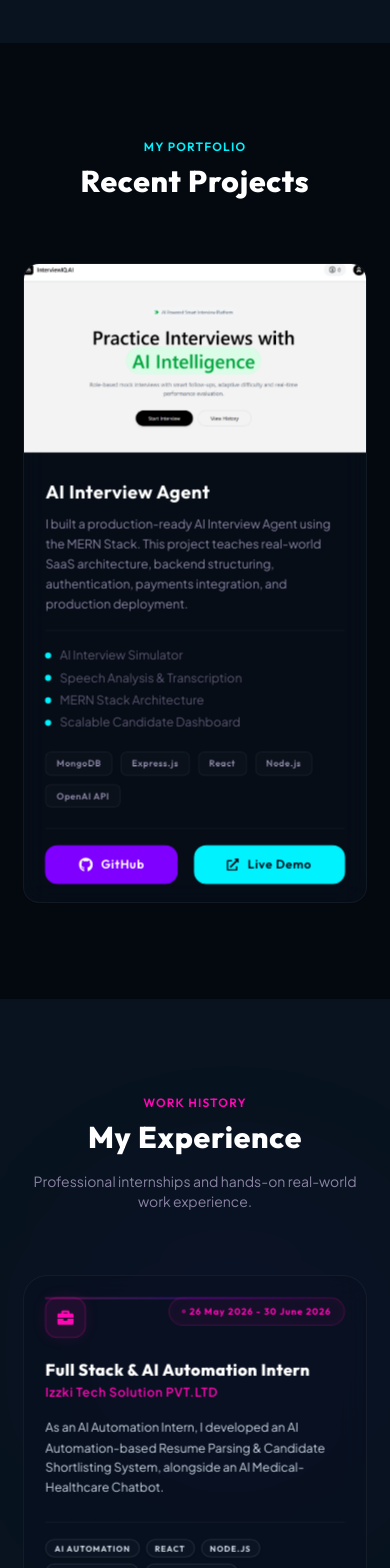
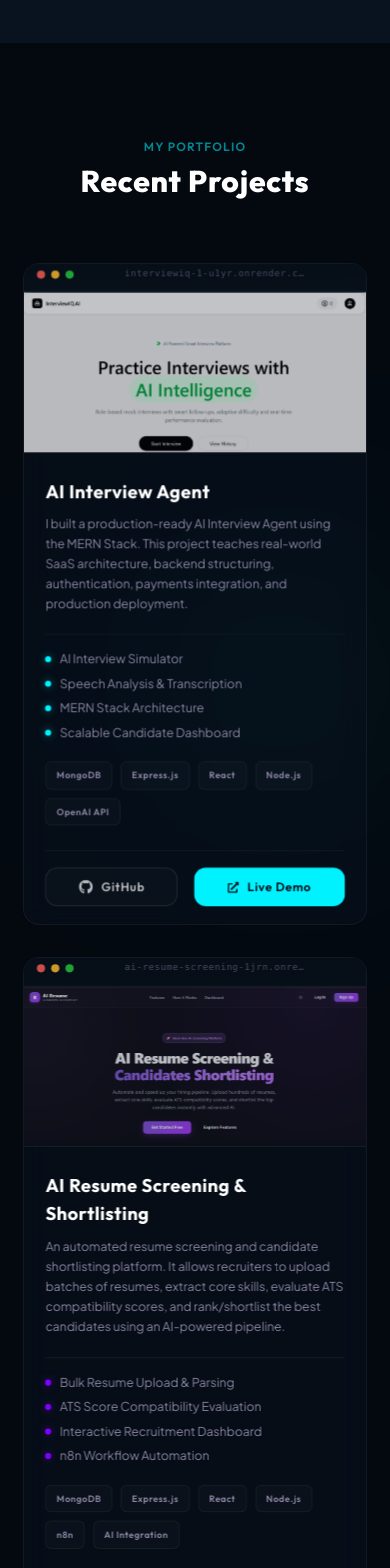
Before and after one commit to Gourav-jii/Portfolio, a React (Vite) app: page / in a window 390 px wide. Shown: the part 5180-6748 px from the top of the page. Built offline with nearby package versions, Linux system fonts and the light colour scheme.

Commit message:
Redesigned UI

```diff
--- a/src/components/Projects.jsx
+++ b/src/components/Projects.jsx
@@ -1,19 +1,9 @@
-import React, { useState, useEffect } from 'react';
+import React from 'react';
 import { motion } from 'framer-motion';
 import { FaGithub, FaExternalLinkAlt } from 'react-icons/fa';
 import GlowCard from './GlowCard';
 
 const Projects = () => {
-  const [projectImage, setProjectImage] = useState('/ai.png');
-
-  // Check if project.png exists in public folder
-  useEffect(() => {
-    const img = new Image();
-    img.src = '/project.png';
-    img.onload = () => setProjectImage('/project.png');
-    img.onerror = () => setProjectImage('/ai.png');
-  }, []);
-
   const projects = [
     {
       title: 'AI Interview Agent',
@@ -22,16 +12,58 @@ const Projects = () => {
       badges: ['MongoDB', 'Express.js', 'React', 'Node.js', 'OpenAI API'],
       github: 'https://github.com/Gourav-jii/interviewIQ',
       demo: 'https://interviewiq-1-u1yr.onrender.com/',
+      image: '/project.png',
+      glowColor: 'rgba(0, 242, 254, 0.18)',
+      accentGrad: 'from-neon-cyan via-[#00f2fe]/40 to-transparent',
+      dotBg: 'bg-neon-cyan shadow-[0_0_8px_rgba(0,242,254,0.5)]',
+      titleHover: 'group-hover:text-neon-cyan',
+      githubBtn: 'border-white/10 hover:border-neon-cyan hover:text-neon-cyan hover:shadow-cyan-glow text-white/70 bg-white/2 hover:bg-neon-cyan/5',
+      demoBtn: 'bg-neon-cyan hover:bg-transparent text-space-dark hover:text-neon-cyan border border-neon-cyan hover:border-neon-cyan hover:shadow-cyan-glow',
+    },
+    {
+      title: 'AI Resume Screening & Shortlisting',
+      desc: 'An automated resume screening and candidate shortlisting platform. It allows recruiters to upload batches of resumes, extract core skills, evaluate ATS compatibility scores, and rank/shortlist the best candidates using an AI-powered pipeline.',
+      features: ['Bulk Resume Upload & Parsing', 'ATS Score Compatibility Evaluation', 'Interactive Recruitment Dashboard', 'n8n Workflow Automation'],
+      badges: ['MongoDB', 'Express.js', 'React', 'Node.js', 'n8n', 'AI Integration'],
+      github: 'https://github.com/Gourav-jii/AI-Resume-Screening',
+      demo: 'https://ai-resume-screening-1jrn.onrender.com/',
+      image: '/resume-screening.png',
+      glowColor: 'rgba(127, 0, 255, 0.18)',
+      accentGrad: 'from-neon-purple via-[#7f00ff]/40 to-transparent',
+      dotBg: 'bg-neon-purple shadow-[0_0_8px_rgba(127,0,255,0.5)]',
+      titleHover: 'group-hover:text-neon-purple',
+      githubBtn: 'border-white/10 hover:border-neon-purple hover:text-neon-purple hover:shadow-purple-glow text-white/70 bg-white/2 hover:bg-neon-purple/5',
+      demoBtn: 'bg-neon-purple hover:bg-transparent text-white hover:text-neon-purple border border-neon-purple hover:border-neon-purple hover:shadow-purple-glow',
+    },
+    {
+      title: 'HealFlow - AI Healthcare Chatbot',
+      desc: 'An AI-powered healthcare companion and clinic management platform. It helps users understand symptoms, explore medicine insights, schedule appointments with doctors, and delivers reassurance through an interactive, LLM-powered chatbot UI.',
+      features: ['AI Symptom & Medication Checker', 'Real-time Doctor Appointment Booking', 'n8n Workflow & Webhook Integration', 'Secure Doctor & Patient Dashboard'],
+      badges: ['MongoDB', 'Express.js', 'React', 'Node.js', 'TypeScript', 'n8n'],
+      github: 'https://github.com/Gourav-jii/Medical-chatboat',
+      demo: 'https://healflow-medical-chatbot.onrender.com/',
+      image: '/healflow.png',
+      glowColor: 'rgba(254, 8, 181, 0.18)',
+      accentGrad: 'from-neon-pink via-[#fe08b5]/40 to-transparent',
+      dotBg: 'bg-neon-pink shadow-[0_0_8px_rgba(254,8,181,0.5)]',
+      titleHover: 'group-hover:text-neon-pink',
+      githubBtn: 'border-white/10 hover:border-neon-pink hover:text-neon-pink hover:shadow-pink-glow text-white/70 bg-white/2 hover:bg-neon-pink/5',
+      demoBtn: 'bg-neon-pink hover:bg-transparent text-white hover:text-neon-pink border border-neon-pink hover:border-neon-pink hover:shadow-pink-glow',
     }
   ];
 
   return (
-    <section id="projects" className="relative py-24 px-[6%] bg-space-deep">
-      <div className="max-w-6xl mx-auto">
+    <section id="projects" className="relative py-24 px-[6%] bg-space-deep overflow-hidden">
+
+      {/* Decorative Ambient Background Glows */}
+      <div className="absolute top-[20%] right-[-10%] w-[300px] h-[300px] bg-neon-cyan/5 rounded-full blur-[120px] pointer-events-none" />
+      <div className="absolute bottom-[10%] left-[-10%] w-[350px] h-[350px] bg-neon-purple/5 rounded-full blur-[130px] pointer-events-none" />
+
+      <div className="max-w-6xl mx-auto relative z-10">
 
         {/* Section Header */}
         <div className="text-center mb-16">
-          <span className="font-orbitron text-xs font-semibold tracking-widest text-neon-cyan uppercase mb-2 block">
+          <span className="font-orbitron text-xs font-semibold tracking-widest text-neon-cyan uppercase mb-2 block animate-pulse">
             My Portfolio
           </span>
           <h2 className="font-orbitron font-extrabold text-white text-3xl md:text-4xl tracking-wide">
@@ -39,8 +71,8 @@ const Projects = () => {
           </h2>
         </div>
 
-        {/* Projects Grid - Centered since we have only one project currently */}
-        <div className="flex justify-center">
+        {/* Projects Grid */}
+        <div className="grid grid-cols-1 md:grid-cols-2 lg:grid-cols-3 gap-8 max-w-6xl mx-auto justify-items-center">
           {projects.map((project, index) => (
             <motion.div
               key={index}
@@ -51,44 +83,64 @@ const Projects = () => {
               className="w-full max-w-md"
             >
               <GlowCard
-                glowColor="rgba(0, 242, 254, 0.15)"
-                className="flex flex-col w-full h-full overflow-hidden group clickable"
+                glowColor={project.glowColor}
+                className="flex flex-col w-full h-full overflow-hidden group clickable border border-white/5 bg-[#0a1524]/30 backdrop-blur-md"
               >
-                {/* Image Holder with static reference */}
-                <div className="w-full h-48 overflow-hidden border-b border-white/5 relative">
-                  <img
-                    src={projectImage}
-                    alt={project.title}
-                    className="w-full h-full object-cover group-hover:scale-105 transition-transform duration-500"
-                  />
+
+                {/* Colored Top Accent Line on Hover */}
+                <div className={`absolute top-0 left-0 right-0 h-[2px] bg-gradient-to-r ${project.accentGrad} opacity-30 group-hover:opacity-100 transition-opacity duration-500 z-30`} />
+
+                {/* macOS Style Browser Mockup Frame */}
+                <div className="w-full h-48 overflow-hidden border-b border-white/5 relative group/img bg-[#08131f]">
+                  {/* Window Controls Bar */}
+                  <div className="flex items-center gap-1.5 px-4 py-2.5 border-b border-white/5 bg-[#070e17]/80 backdrop-blur-sm z-20 relative">
+                    <span className="w-2 h-2 rounded-full bg-[#ff5f56] opacity-80" />
+                    <span className="w-2 h-2 rounded-full bg-[#ffbd2e] opacity-80" />
+                    <span className="w-2 h-2 rounded-full bg-[#27c93f] opacity-80" />
+                    <div className="mx-auto text-[9px] text-[#8b85a3]/50 font-mono tracking-wider select-none truncate max-w-[180px]">
+                      {project.demo.replace('https://', '').split('/')[0]}
+                    </div>
+                  </div>
+
+                  {/* Screenshot Container */}
+                  <div className="relative w-full h-[calc(100%-33px)] overflow-hidden">
+                    {/* Dark filter overlay that fades out on hover */}
+                    <div className="absolute inset-0 bg-space-dark/25 group-hover/img:bg-transparent transition-colors duration-500 z-10" />
+
+                    <img
+                      src={project.image}
+                      alt={project.title}
+                      className="w-full h-full object-cover object-top group-hover:scale-108 transition-transform duration-700 ease-out"
+                    />
+                  </div>
                 </div>
 
                 {/* Project Meta */}
                 <div className="p-6 flex flex-col flex-grow text-left">
-                  <h3 className="font-orbitron font-bold text-white text-lg tracking-wide mb-2 group-hover:text-neon-cyan transition-colors duration-300">
+                  <h3 className={`font-orbitron font-bold text-white text-lg tracking-wide mb-2 transition-colors duration-300 ${project.titleHover}`}>
                     {project.title}
                   </h3>
 
-                  <p className="text-xs text-[#8b85a3] leading-relaxed mb-4 flex-grow">
+                  <p className="text-xs text-[#8b85a3] leading-relaxed mb-5 flex-grow">
                     {project.desc}
                   </p>
 
                   {/* Features list */}
-                  <div className="flex flex-col gap-1.5 mb-5 border-t border-white/5 pt-4">
+                  <div className="flex flex-col gap-2 mb-5 border-t border-white/5 pt-4">
                     {project.features.map((feature, fIndex) => (
-                      <span key={fIndex} className="text-xs text-[#5c5770] flex items-center gap-2">
-                        <span className="w-1.5 h-1.5 rounded-full bg-neon-cyan" />
+                      <span key={fIndex} className="text-xs text-[#8b85a3] flex items-center gap-2 group-hover:text-white/80 transition-colors duration-300">
+                        <span className={`w-1.5 h-1.5 rounded-full ${project.dotBg} transition-transform duration-300 group-hover:scale-110`} />
                         {feature}
                       </span>
                     ))}
                   </div>
 
                   {/* Badges */}
-                  <div className="flex flex-wrap gap-2 mb-5">
+                  <div className="flex flex-wrap gap-2 mb-6">
                     {project.badges.map((badge, bIndex) => (
                       <span
                         key={bIndex}
-                        className="font-orbitron text-[9px] font-semibold tracking-wider bg-white/2 border border-white/5 text-[#8b85a3] px-2.5 py-1 rounded-md"
+                        className="font-orbitron text-[9px] font-semibold tracking-wider bg-white/2 border border-white/5 text-[#8b85a3] px-2.5 py-1.5 rounded-md hover:text-white transition-colors duration-300 hover:bg-white/5"
                       >
                         {badge}
                       </span>
@@ -96,12 +148,12 @@ const Projects = () => {
                   </div>
 
                   {/* Matching Premium Action Buttons */}
-                  <div className="flex gap-4 border-t border-white/5 pt-4">
+                  <div className="flex gap-4 border-t border-white/5 pt-4 mt-auto">
                     <a
                       href={project.github}
                       target="_blank"
                       rel="noopener noreferrer"
-                      className="flex-grow py-2.5 rounded-xl bg-neon-purple hover:bg-transparent text-white hover:text-neon-cyan border border-neon-purple hover:border-neon-cyan hover:shadow-purple-glow text-xs font-orbitron font-semibold tracking-wider transition-all duration-300 flex justify-center items-center gap-2 clickable"
+                      className={`flex-grow py-2.5 rounded-xl border font-orbitron text-xs font-semibold tracking-wider transition-all duration-300 flex justify-center items-center gap-2 clickable ${project.githubBtn}`}
                     >
                       <FaGithub size={14} /> GitHub
                     </a>
@@ -109,9 +161,9 @@ const Projects = () => {
                       href={project.demo}
                       target="_blank"
                       rel="noopener noreferrer"
-                      className="flex-grow py-2.5 rounded-xl bg-neon-cyan hover:bg-transparent text-space-dark hover:text-neon-cyan border border-neon-cyan hover:border-neon-cyan hover:shadow-cyan-glow text-xs font-orbitron font-semibold tracking-wider transition-all duration-300 flex justify-center items-center gap-2 clickable"
+                      className={`flex-grow py-2.5 rounded-xl border border-transparent font-orbitron text-xs font-semibold tracking-wider transition-all duration-300 flex justify-center items-center gap-2 clickable ${project.demoBtn}`}
                     >
-                      <FaExternalLinkAlt size={12} /> Live Demo
+                      <FaExternalLinkAlt size={11} /> Live Demo
                     </a>
                   </div>
 
```
Also changed, not shown: public/healflow.png (added), public/resume-screening.png (added).
